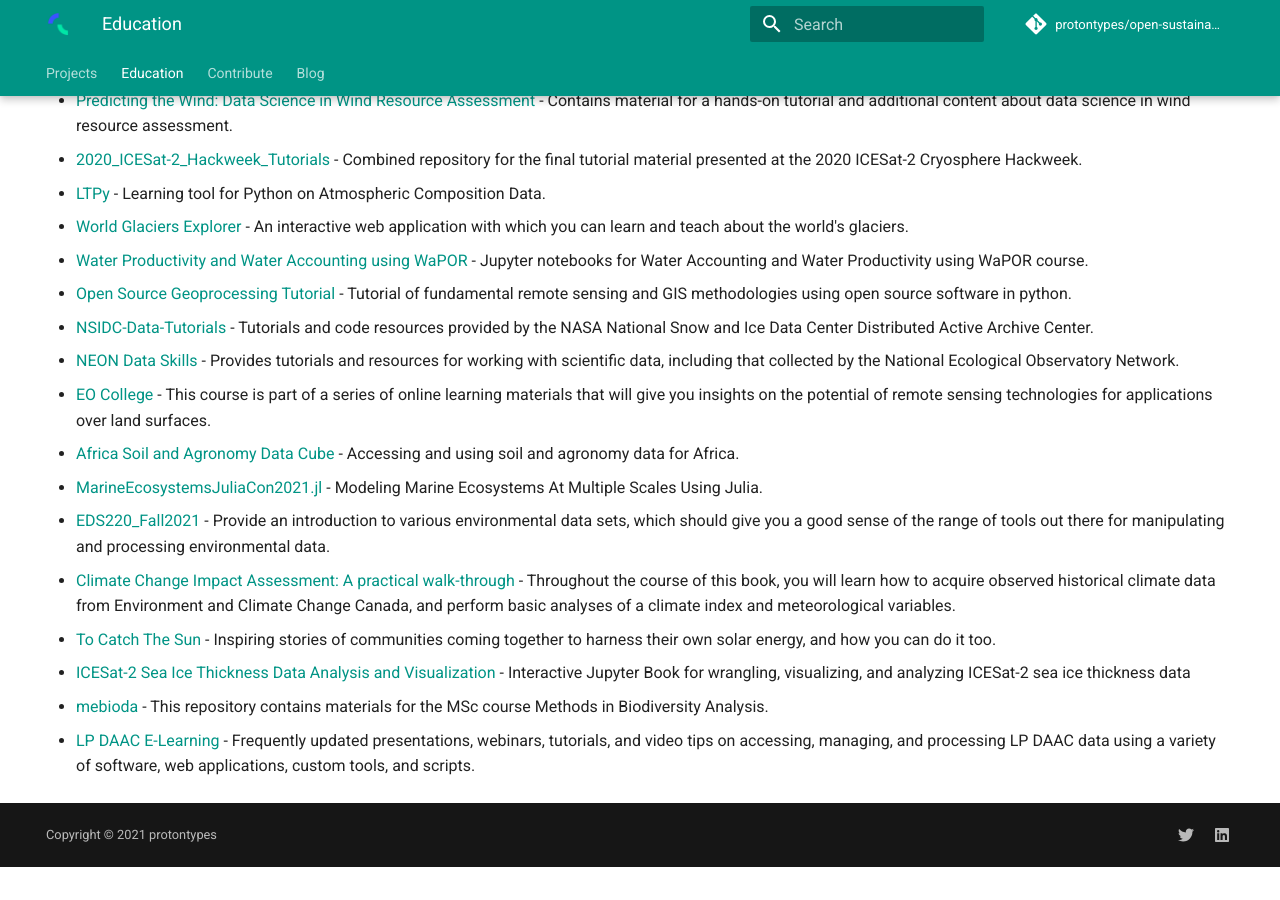
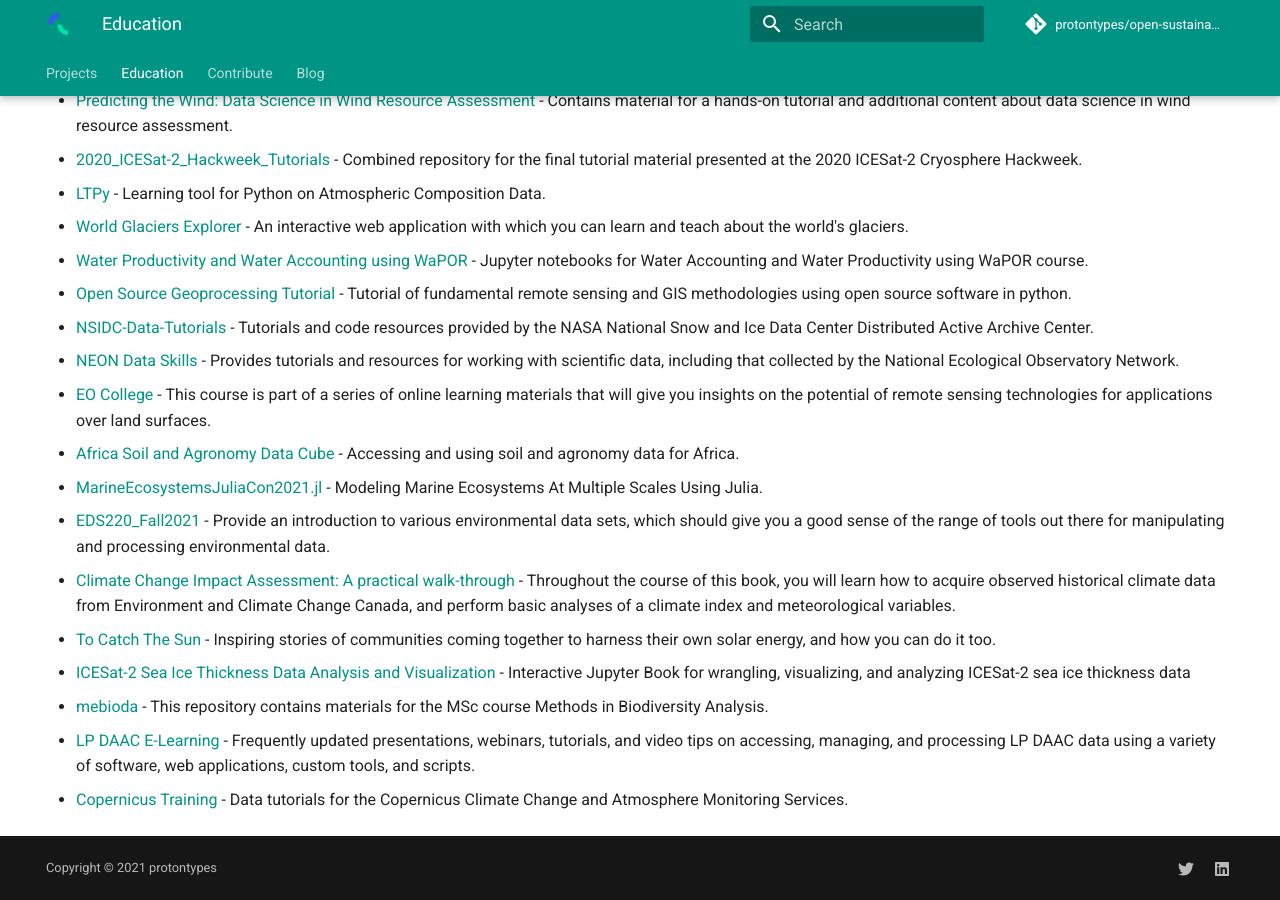
Before and after one commit to protontypes/open-sustainable-technology, an MkDocs documentation site: the page built from docs/education.md, in a window 1280 px wide and 900 px high, scrolled down 1474 px. Built offline with MkDocs 1.6.1 and Material for MkDocs 9.7.7, drawn with Linux system fonts in a browser that asks for light colours; comment, search, counter and statistics services are not loaded; before the commit the page ends 2341 px from its top, so only the background shows below that.

Commit message:
Update education.md
Data tutorials for the Copernicus Climate Change and Atmosphere Monitoring Services.  https://github.com/ecmwf-projects/copernicus-training @JuliaWagemann
 #openscience #openclimate #python #sdgs #sustainability #climatechange

```diff
--- a/docs/education.md
+++ b/docs/education.md
@@ -57,3 +57,4 @@
 - [ICESat-2 Sea Ice Thickness Data Analysis and Visualization](https://github.com/nicolejkeeney/icesat2-book) - Interactive Jupyter Book for wrangling, visualizing, and analyzing ICESat-2 sea ice thickness data
 - [mebioda](https://github.com/naturalis/mebioda) - This repository contains materials for the MSc course Methods in Biodiversity Analysis.
 - [LP DAAC E-Learning](https://lpdaac.usgs.gov/resources/e-learning/) - Frequently updated presentations, webinars, tutorials, and video tips on accessing, managing, and processing LP DAAC data using a variety of software, web applications, custom tools, and scripts.
+- [Copernicus Training](https://github.com/ecmwf-projects/copernicus-training) - Data tutorials for the Copernicus Climate Change and Atmosphere Monitoring Services.
```
